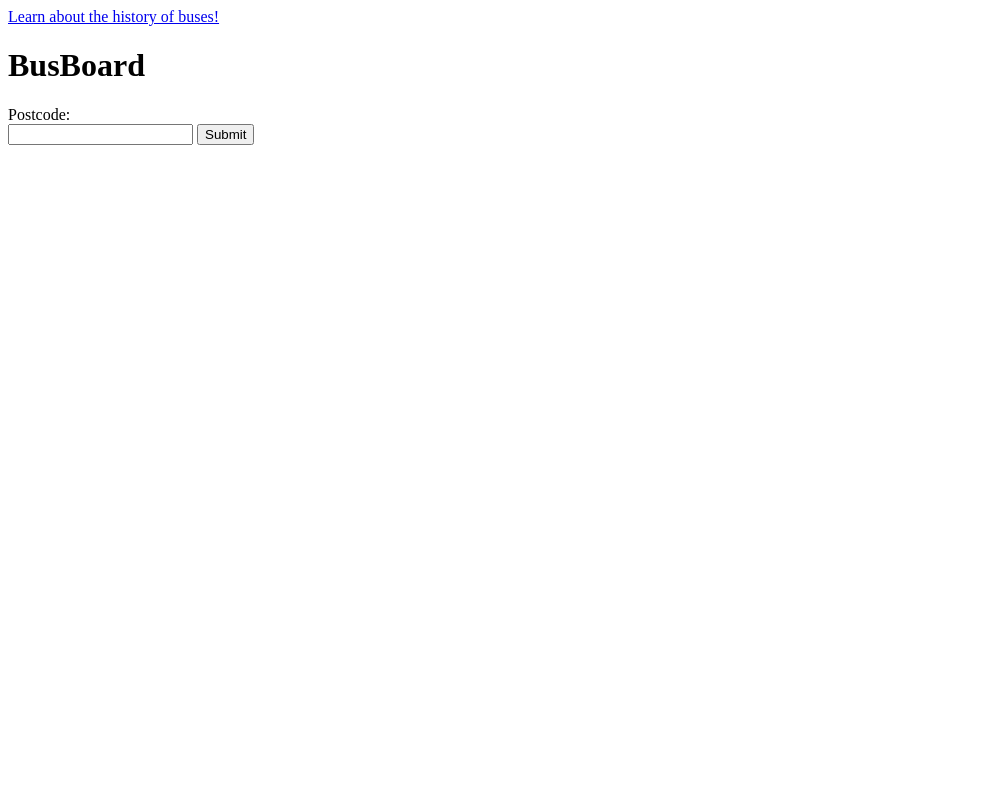
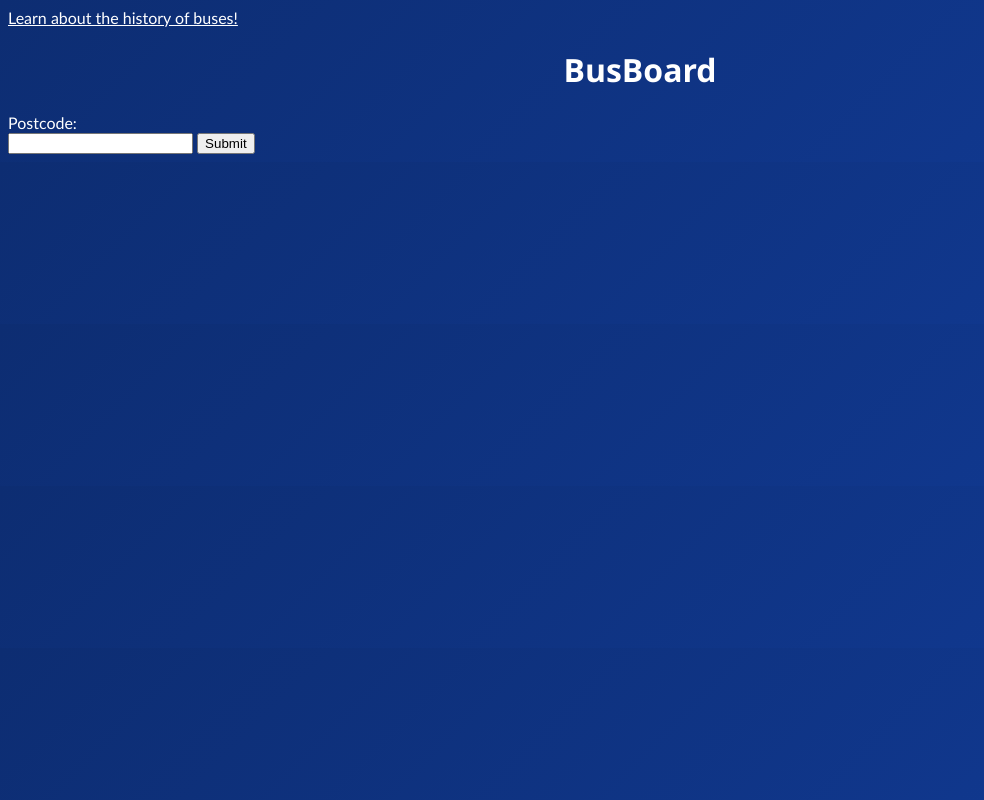
Before and after one commit to ejskipper/BusBoard, a website: page frontend/index.html in a window 1280 px wide. Shown: the whole page, without its empty margins (0-984 px from the left). Drawn offline with Linux system fonts and the light colour scheme.

Commit message:
CSS changes

```diff
--- a/frontend/index.html
+++ b/frontend/index.html
@@ -7,7 +7,7 @@
     <script src="departures.js"></script>
   </head>
   <body>
-        <a href="./history.html">Learn about the history of buses!</a>
+        <a class= link href="./history.html">Learn about the history of buses!</a>
     <h1>BusBoard</h1>
     <form action='javascript:void(0)' onsubmit="getBusTimes(); setInterval(getBusTimes, 30000)">
         Postcode:<br>
--- a/frontend/styles.css
+++ b/frontend/styles.css
@@ -0,0 +1,19 @@
+body {
+    background: linear-gradient(-45deg, #113A94, #0d2d72);
+    margin: 200;
+  padding: 0;
+  font-family:"Candara";
+  color:white;
+}
+
+h1 {
+    font-family:"Segoe UI";
+    color: white;
+    text-align: center;
+}
+
+.link {
+    font-family:"Candara";
+    color: white;
+    text-align: center;
+}
```
Also changed, not shown: frontend/history.html (+1 -1 lines).
